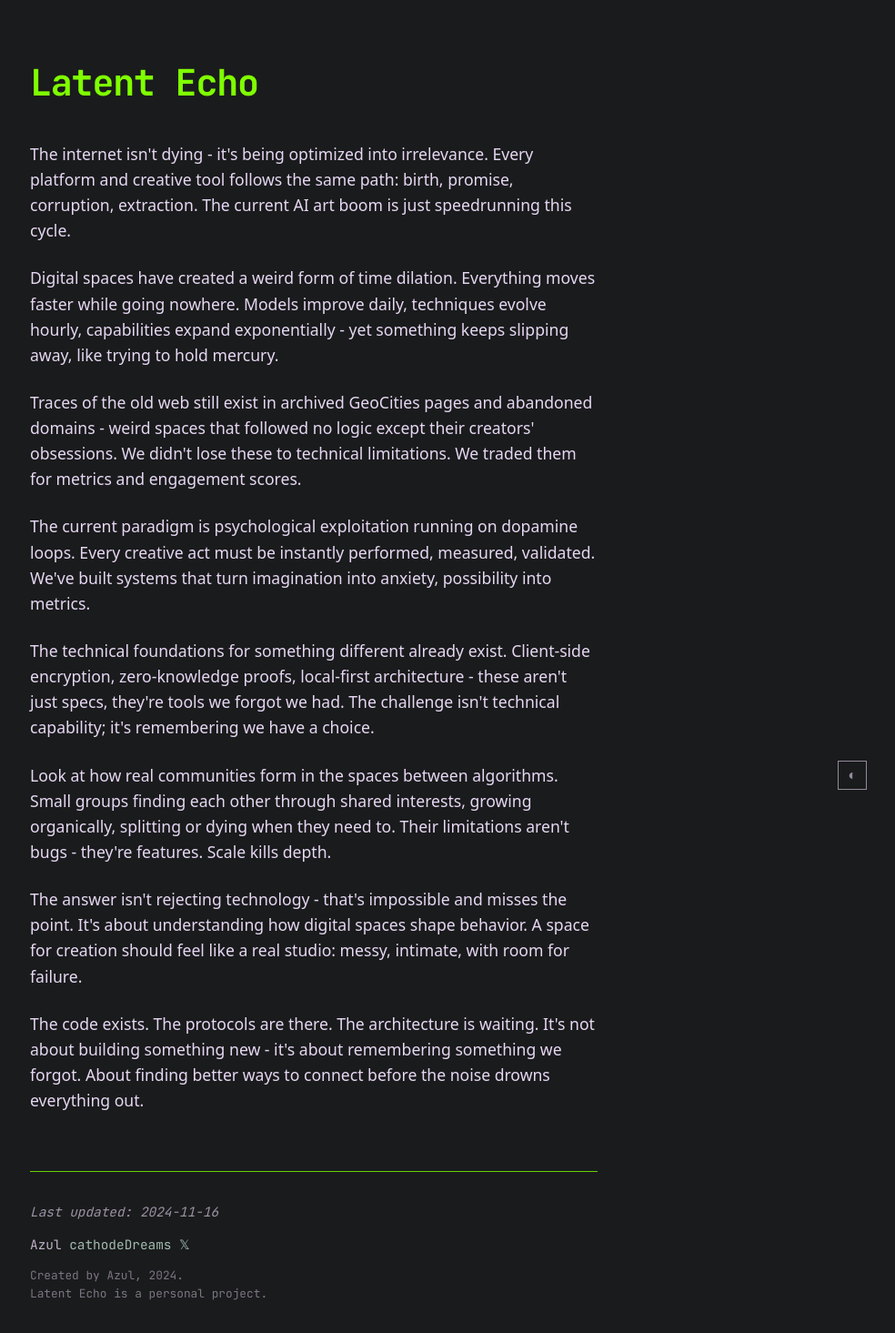
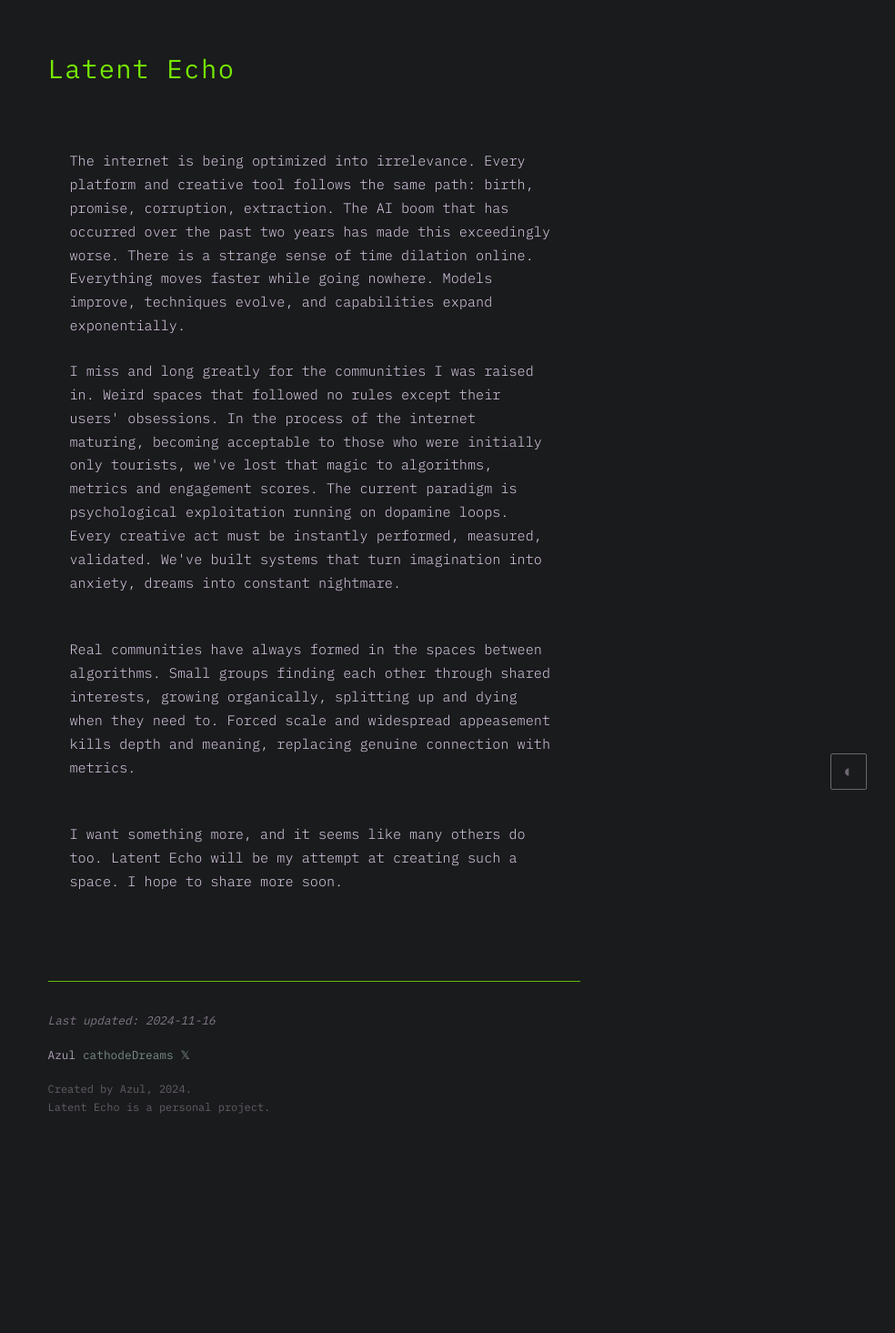
Before and after one commit to cathodeDreams/latent-echo, a Jekyll site: the page index.html, which Jekyll copies as it is, in a window 1280 px wide. Shown: the whole page at 91% size, without its empty margins (295-1279 px from the left). Built offline with Jekyll 4.4.1, drawn with Linux system fonts in a browser that asks for light colours; after the commit the page ends 1259 px from its top, so only the background shows below that.

Commit message:
refactor(content): refine site and improve narrative flow
- Restructure text into more focused sections
- Add forward-looking conclusion about Latent Echo's purpose
- Strengthen transitions between critique and vision
- Enhance readability with improved paragraph breaks
- Manual edits to sharpen language and emotional resonance

```diff
--- a/css/style.css
+++ b/css/style.css
@@ -11,7 +11,7 @@
     --bg-color: var(--light-void, #F2F2F3);
     --text-color: var(--fungal-black);
     --link-color: var(--dark-lavender, #9B87AB);
-    --accent-color: var(--neon-moss);
+    --accent-color: var(--spore-gray);
     --max-width: 65ch;
 }
 
@@ -25,8 +25,9 @@
 body {
     background: var(--bg-color);
     color: var(--text-color);
-    font-family: 'JetBrains Mono', 'Space Mono', monospace;
-    line-height: 1.6;
+    font-family: 'IBM Plex Mono', 'Courier New', monospace;
+    font-size: 15px;
+    line-height: 1.7;
     margin: 0 auto;
     max-width: var(--max-width);
     padding: 2rem 1rem;
@@ -34,29 +35,45 @@ body {
 }
 
 h1 {
-    font-size: 2.5rem;
-    font-weight: 700;
-    margin-bottom: 2rem;
-    letter-spacing: -0.03em;
+    font-size: 1.8rem;
+    font-weight: 400;
+    margin-bottom: 3rem;
+    letter-spacing: 0.05em;
     color: var(--accent-color);
+    opacity: 0.9;
 }
 
-.manifesto p {
+.prose {
+    max-width: 65ch;
+    margin: 4rem auto;
+    padding: 0 1.5rem;
+    line-height: 1.7;
+}
+
+.prose__section {
+    margin-bottom: 3rem;
+}
+
+.prose__section p {
     margin-bottom: 1.5rem;
-    font-family: system-ui, -apple-system, sans-serif;
-    font-size: 1.1rem;
+    font-size: 0.95rem;
+    color: var(--text-color);
+    opacity: 0.95;
+    font-weight: 300;
 }
 
 a {
     color: var(--link-color);
     text-decoration: none;
     border-bottom: 1px solid transparent;
-    transition: all 0.2s ease;
+    transition: all 0.3s ease;
+    opacity: 0.8;
 }
 
 a:hover {
     color: var(--accent-color);
     border-bottom-color: var(--accent-color);
+    opacity: 1;
 }
 
 .theme-toggle {
@@ -66,48 +83,45 @@ a:hover {
     background: transparent;
     border: 1px solid var(--text-color);
     color: var(--text-color);
-    width: 2rem;
-    height: 2rem;
+    width: 2.5rem;
+    height: 2.5rem;
+    border-radius: 2px;
     cursor: pointer;
-    opacity: 0.6;
-    transition: all 0.2s ease;
+    opacity: 0.4;
+    transition: all 0.3s ease;
     z-index: 100;
-    display: flex;
-    align-items: center;
-    justify-content: center;
-    font-size: 1rem;
+    font-size: 1.2rem;
     padding: 0;
 }
 
 .theme-toggle:hover {
-    opacity: 1;
+    opacity: 0.8;
     border-color: var(--accent-color);
     color: var(--accent-color);
-    transform: scale(1.1);
+    transform: scale(1.05);
 }
 
 footer {
-    margin-top: 4rem;
+    margin-top: 6rem;
     padding-top: 2rem;
     border-top: 1px solid var(--accent-color);
-    opacity: 0.8;
-    font-family: 'JetBrains Mono', 'Space Mono', monospace;
-    font-size: 0.9rem;
+    opacity: 0.7;
+    font-size: 0.8rem;
 }
 
 .footer-content {
     display: flex;
     flex-direction: column;
-    gap: 0.8rem;
+    gap: 1rem;
 }
 
 .footer-meta {
     color: var(--text-color);
-    opacity: 0.8;
+    opacity: 0.7;
 }
 
 .footer-legal {
-    font-size: 0.8rem;
+    font-size: 0.75rem;
     color: var(--text-color);
-    opacity: 0.6;
+    opacity: 0.5;
 }
--- a/index.html
+++ b/index.html
@@ -3,9 +3,9 @@
 <head>
     <meta charset="UTF-8">
     <meta name="viewport" content="width=device-width, initial-scale=1.0">
-    <meta name="description" content="Latent Echo - Exploring digital spaces, creative technology, and the future of online connection">
+    <meta name="description" content="Latent Echo">
     <title>Latent Echo</title>
-    <link href="https://fonts.googleapis.com/css2?family=JetBrains+Mono:wght@400;700&display=swap" rel="stylesheet">
+    <link href="https://fonts.googleapis.com/css2?family=IBM+Plex+Mono:wght@300;400&display=swap" rel="stylesheet">
     <link rel="stylesheet" href="css/style.css">
 </head>
 <body>
@@ -13,39 +13,21 @@
         <h1>Latent Echo</h1>
     </header>
 
-    <main>
-        <article class="manifesto">
-            <p>
-                The internet isn't dying - it's being optimized into irrelevance. Every platform and creative tool follows the same path: birth, promise, corruption, extraction. The current AI art boom is just speedrunning this cycle.
-            </p>
+    <main class="content">
+        <article class="prose">
+            <section class="prose__section">
+                <p>The internet is being optimized into irrelevance. Every platform and creative tool follows the same path: birth, promise, corruption, extraction. The AI boom that has occurred over the past two years has made this exceedingly worse. There is a strange sense of time dilation online. Everything moves faster while going nowhere. Models improve, techniques evolve, and capabilities expand exponentially.</p>
 
-            <p>
-                Digital spaces have created a weird form of time dilation. Everything moves faster while going nowhere. Models improve daily, techniques evolve hourly, capabilities expand exponentially - yet something keeps slipping away, like trying to hold mercury.
-            </p>
+                <p>I miss and long greatly for the communities I was raised in. Weird spaces that followed no rules except their users' obsessions. In the process of the internet maturing, becoming acceptable to those who were initially only tourists, we've lost that magic to algorithms, metrics and engagement scores. The current paradigm is psychological exploitation running on dopamine loops. Every creative act must be instantly performed, measured, validated. We've built systems that turn imagination into anxiety, dreams into constant nightmare.</p>
+            </section>
 
-            <p>
-                Traces of the old web still exist in archived GeoCities pages and abandoned domains - weird spaces that followed no logic except their creators' obsessions. We didn't lose these to technical limitations. We traded them for metrics and engagement scores.
-            </p>
+            <section class="prose__section">
+                <p>Real communities have always formed in the spaces between algorithms. Small groups finding each other through shared interests, growing organically, splitting up and dying when they need to. Forced scale and widespread appeasement kills depth and meaning, replacing genuine connection with metrics.</p>
+            </section>
 
-            <p>
-                The current paradigm is psychological exploitation running on dopamine loops. Every creative act must be instantly performed, measured, validated. We've built systems that turn imagination into anxiety, possibility into metrics.
-            </p>
-
-            <p>
-                The technical foundations for something different already exist. Client-side encryption, zero-knowledge proofs, local-first architecture - these aren't just specs, they're tools we forgot we had. The challenge isn't technical capability; it's remembering we have a choice.
-            </p>
-
-            <p>
-                Look at how real communities form in the spaces between algorithms. Small groups finding each other through shared interests, growing organically, splitting or dying when they need to. Their limitations aren't bugs - they're features. Scale kills depth.
-            </p>
-
-            <p>
-                The answer isn't rejecting technology - that's impossible and misses the point. It's about understanding how digital spaces shape behavior. A space for creation should feel like a real studio: messy, intimate, with room for failure.
-            </p>
-
-            <p>
-                The code exists. The protocols are there. The architecture is waiting. It's not about building something new - it's about remembering something we forgot. About finding better ways to connect before the noise drowns everything out.
-            </p>
+            <section class="prose__section">
+                <p>I want something more, and it seems like many others do too. Latent Echo will be my attempt at creating such a space. I hope to share more soon.</p>
+            </section>
         </article>
     </main>
 
```
